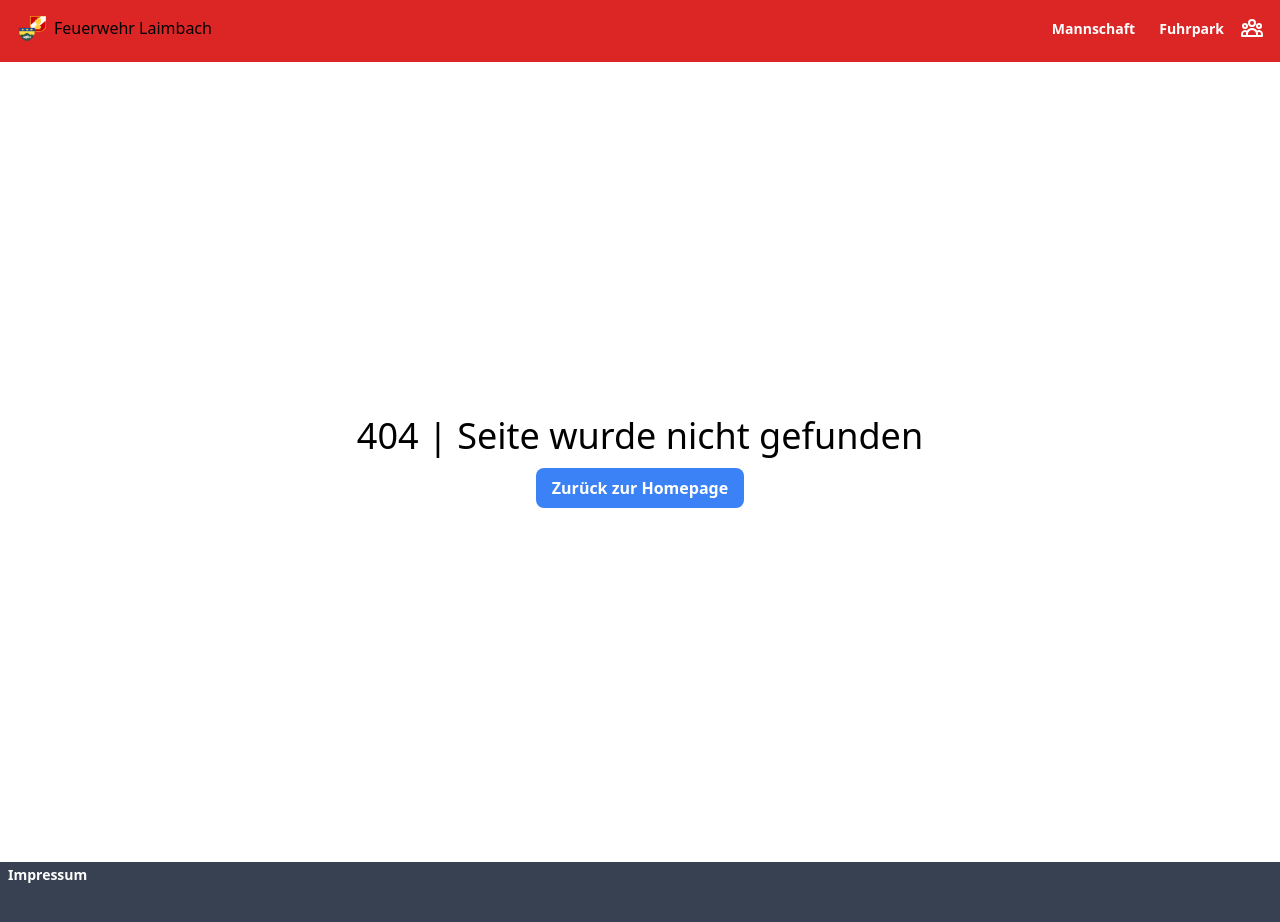
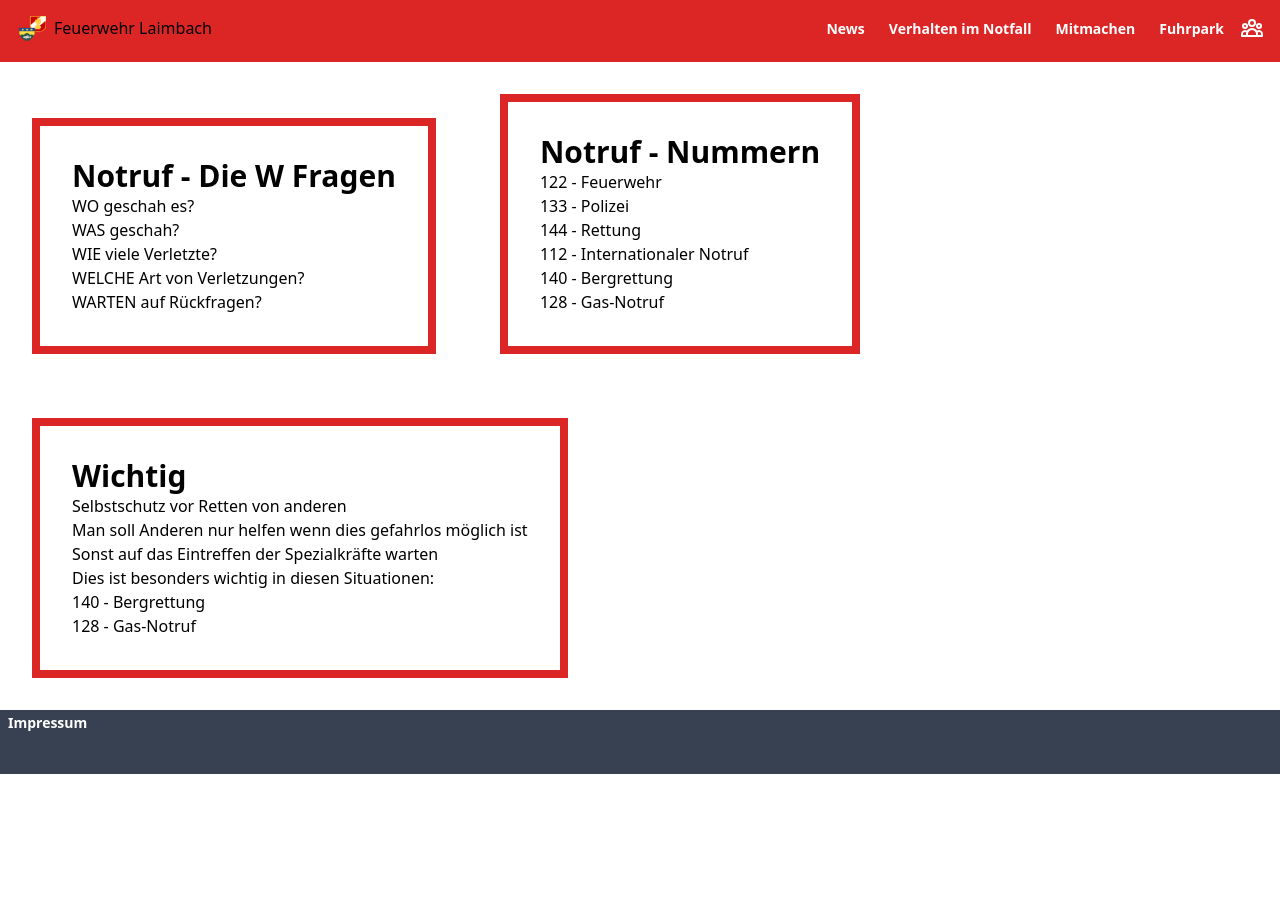
Before and after one commit to BaumiZockt/Feuerwehr_Projekt_React, a Next.js app: page /notfall in a window 1280 px wide. Before the commit this address had no page. Shown: the top 922 px of the page. After the commit the page ends 800 px from the top, so only its background shows below. Built offline with nearby package versions, Linux system fonts and the light colour scheme.

Commit message:
Nav verbessert Dropdown + Notfall text

```diff
--- a/components/Nav.js
+++ b/components/Nav.js
@@ -3,6 +3,7 @@ import Image from "next/image"
 import { useContext } from 'react'
 
 import { FireContext } from '../context/FireContext'
+
 
 
 const Nav = () => {
@@ -13,6 +14,7 @@ const Nav = () => {
 
 
     return (
+
         <div>
 
 
@@ -26,14 +28,30 @@ const Nav = () => {
 
                     <div>
                         <ul className="flex space-x-2">
-                            <NavItem href="/mannschaft" text ="Mannschaft"/>
+
+                            <NavItem href="/neues" text="News"/>
+                            <NavItem href="/notfall" text="Verhalten im Notfall"/>
+
+                            {/* asdf
+
+                                    <DropdownButton id="dropdown-basic-button" title="Something">
+                                        <Dropdown.Item href="#/ausbildung">Ausbildung</Dropdown.Item>
+                                        <Dropdown.Item href="#/mannschaft">Mannschaft</Dropdown.Item>
+                                        <Dropdown.Item href="#/geschichte">Geschichte</Dropdown.Item>
+                                    </DropdownButton>
+
+                            */}
+
+                            <NavItem href="/mitmachen" text="Mitmachen"/>
                             <NavItem href="/fuhrpark" text ="Fuhrpark"/>
+
                            <a href="/login"><svg xmlns="http://www.w3.org/2000/svg" className="h-6 text-white hover:fill-current transition duration-300"  fill="none" viewBox="0 0 24 24" stroke="currentColor">
   <path stroke-linecap="round" stroke-linejoin="round" stroke-width="2" d="M17 20h5v-2a3 3 0 00-5.356-1.857M17 20H7m10 0v-2c0-.656-.126-1.283-.356-1.857M7 20H2v-2a3 3 0 015.356-1.857M7 20v-2c0-.656.126-1.283.356-1.857m0 0a5.002 5.002 0 019.288 0M15 7a3 3 0 11-6 0 3 3 0 016 0zm6 3a2 2 0 11-4 0 2 2 0 014 0zM7 10a2 2 0 11-4 0 2 2 0 014 0z" />
   </svg></a>
 
 
                         </ul>
+
                     </div>
                 </nav>
         </div>
--- a/context/FireContext.js
+++ b/context/FireContext.js
@@ -1,7 +1,7 @@
 import { createContext, useEffect , useState } from "react";
 import { auth, db } from '../config/firebase'
 import { useRouter } from 'next/router'
-import { useHistory } from "react-router";
+import { useHistory } from "react-router-dom";
 
 
 export const FireContext = createContext()
--- /dev/null
+++ b/pages/neues.js
@@ -0,0 +1,11 @@
+import React from 'react'
+
+const neues = () => {
+    return (
+        <div>
+
+        </div>
+    )
+}
+
+export default neues
--- /dev/null
+++ b/pages/notfall.js
@@ -0,0 +1,45 @@
+import React from 'react'
+
+const Notfall = () => {
+    return (
+        <div >
+            <div className="m-8 border-8 border-red-600 p-8 display: inline-block">
+                <h1 className="font-semibold text-3xl">Notruf - Die W Fragen</h1>
+
+                <p>WO geschah es?</p>
+                <p>WAS geschah?</p>
+                <p>WIE viele Verletzte? </p>
+                <p>WELCHE Art von Verletzungen?</p>
+                <p>WARTEN auf Rückfragen?</p>
+
+
+            </div>
+            <div className="m-8 border-8 border-red-600 p-8 display: inline-block">
+                <h1 className="font-semibold text-3xl">Notruf - Nummern</h1>
+
+                <p>122 - Feuerwehr</p>
+                <p>133 - Polizei </p>
+                <p>144 - Rettung </p>
+                <p>112 - Internationaler Notruf</p>
+                <p>140 - Bergrettung</p>
+                <p>128 - Gas-Notruf</p>
+
+            </div>
+
+            <div className="m-8 border-8 border-red-600 p-8 display: inline-block">
+                <h1 className="font-semibold text-3xl">Wichtig</h1>
+
+                <p>Selbstschutz vor Retten von anderen</p>
+                <p>Man soll Anderen nur helfen wenn dies gefahrlos möglich ist</p>
+                <p>Sonst auf das Eintreffen der Spezialkräfte warten </p>
+                <p>Dies ist besonders wichtig in diesen Situationen: </p>
+                <p>140 - Bergrettung</p>
+                <p>128 - Gas-Notruf</p>
+
+            </div>
+        </div>
+
+    )
+}
+
+export default Notfall
```
Also changed, not shown: package.json (+5 -2 lines), pages/ausbildung.js (added), pages/geschichte.js (added), pages/mitmachen.js (added), 1 other file (tests, documents, lock files or other folders).
